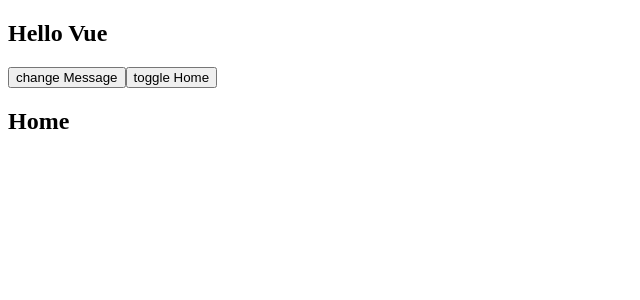
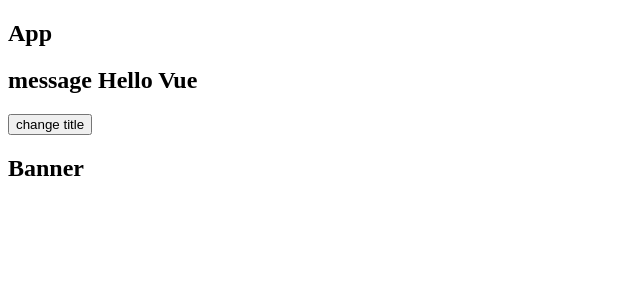
Before and after one commit to Debbl/learn-vuejs-notes, a Vue app in the folder 03_learn_component/: page / in a window 1280 px wide. Shown: the top 300 px of the page, without its empty margins (0-640 px from the left). Built offline with nearby package versions, Linux system fonts and the light colour scheme.

Commit message:
03_11_ref获取元素组件

```diff
--- /dev/null
+++ b/03_learn_component/src/11_ref获取元素组件/App.vue
@@ -0,0 +1,36 @@
+<template>
+  <div class="app">
+    <h2>App</h2>
+    <h2 ref="refTitle">message {{ message }}</h2>
+    <button @click="changeMessage">change title</button>
+    <banner ref="refBanner"></banner>
+  </div>
+</template>
+
+<script>
+import Banner from './Banner.vue';
+export default {
+  components: {
+    Banner,
+  },
+  data() {
+    return {
+      message: 'Hello Vue',
+    };
+  },
+  methods: {
+    changeMessage() {
+      this.message = '你好啊！';
+      console.log(this.$refs.refTitle.textContent);
+      console.log(this.$refs.refBanner);
+      console.log(this.$refs.refBanner.bannerMessage);
+      console.log(this.$refs.refBanner.$el);
+      console.log('------------');
+      console.log(this.$parent);
+      console.log(this.$root.message);
+    },
+  },
+};
+</script>
+
+<style scoped></style>
--- /dev/null
+++ b/03_learn_component/src/11_ref获取元素组件/Banner.vue
@@ -0,0 +1,18 @@
+<template>
+  <div class="banner">
+    <h2>Banner</h2>
+  </div>
+  <div class="banner2"></div>
+</template>
+
+<script>
+export default {
+  data() {
+    return {
+      bannerMessage: 'banner message',
+    };
+  },
+};
+</script>
+
+<style scoped></style>
--- a/03_learn_component/src/main.js
+++ b/03_learn_component/src/main.js
@@ -13,6 +13,8 @@ import { createApp } from 'vue';
 // import App from './08_Provide和Inject/App.vue';
 // import App from './09_事件总线的使用/App.vue';
 
-import App from './10_生命周期函数演练/App.vue';
+// import App from './10_生命周期函数演练/App.vue';
+
+import App from './11_ref获取元素组件/App.vue';
 
 createApp(App).mount('#app');
```
Also changed, not shown: 1 other file (tests, documents, lock files or other folders).
